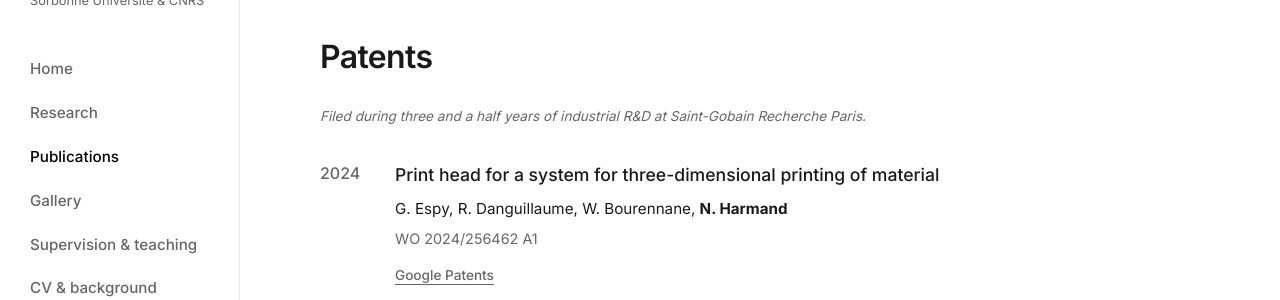
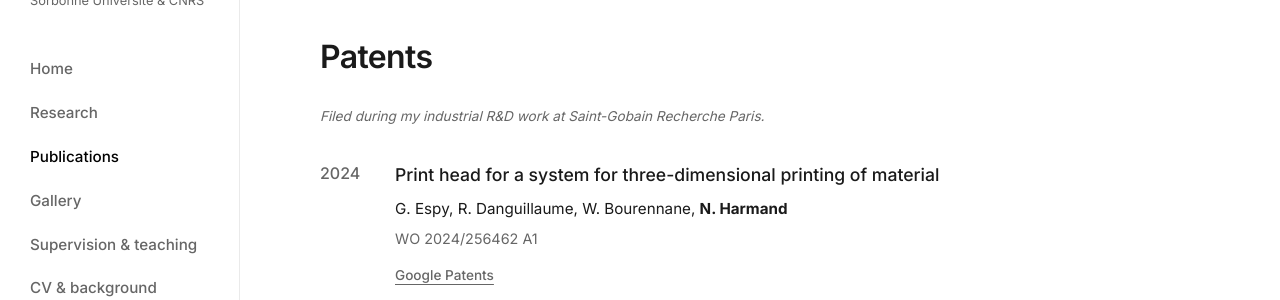
Before and after one commit to PileOfCells/nicolas-harmand, a Jekyll site: the page built from publications.md, in a window 1280 px wide and 900 px high, scrolled down 1011 px. Shown: the part 152-452 px from the top of the window. Built offline with Jekyll 4.4.1, drawn with Linux system fonts in a browser that asks for light colours.

Commit message:
Ajouter le lien AQV et préciser les brevets

```diff
--- a/publications.md
+++ b/publications.md
@@ -20,7 +20,7 @@
 
 <section class="section publication-group">
   <h2 class="section-title">{{ site.data.i18n[page.lang].patents }}</h2>
-  <p class="note">Filed during three and a half years of industrial R&amp;D at Saint-Gobain Recherche Paris.</p>
+  <p class="note">Filed during my industrial R&amp;D work at Saint-Gobain Recherche Paris.</p>
   <ul class="pub-list">
     {%- for p in site.data.publications.patents %}
     <li class="pub-item">
```
Also changed, not shown: fr/enseignement.md (+1 -1 lines), fr/publications.md (+1 -1 lines), teaching.md (+1 -1 lines).
